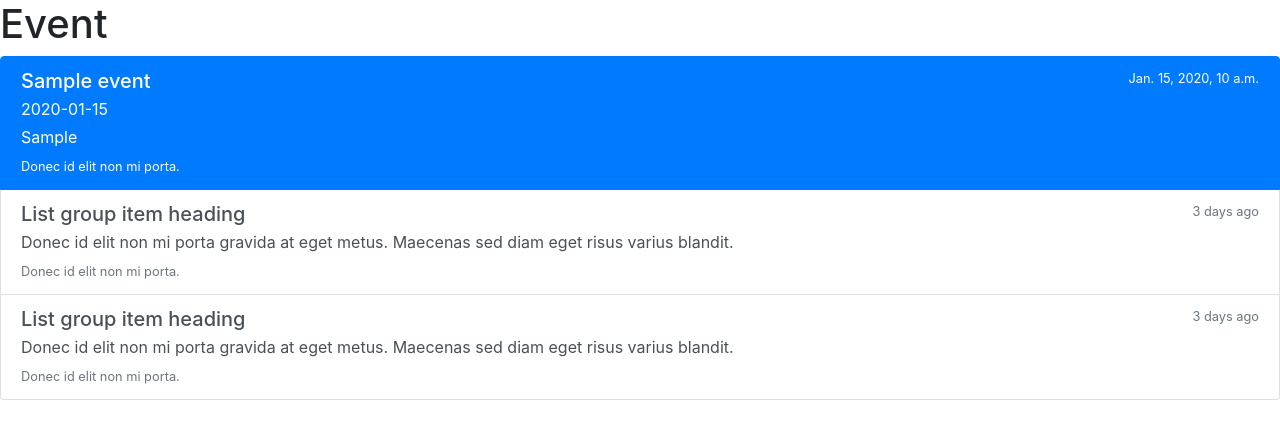
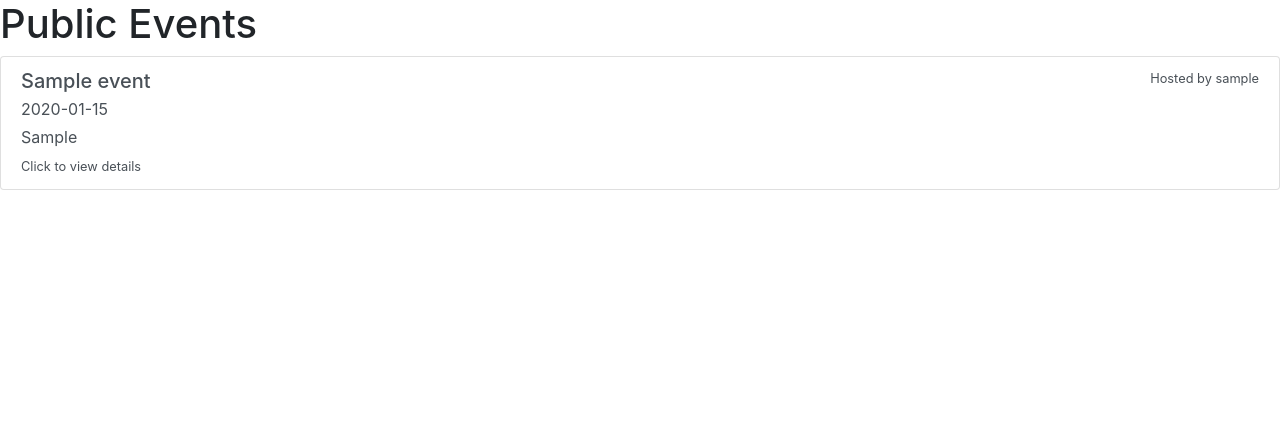
Before and after one commit to tranln025/the-event-fairy, a Django app: page /events/public/ in a window 1280 px wide. Shown: the part 56-495 px from the top of the page. Run offline with Django 3.2, Linux system fonts and the light colour scheme; tables that the repository leaves empty hold one stand-in row (values such as "Sample post"); some libraries are stand-ins or nearby versions.

Commit message:
Added views for event lists and modified event model

```diff
--- a/project_2_app/models.py
+++ b/project_2_app/models.py
@@ -73,7 +73,7 @@ class Profile(models.Model):
 
 class Event(models.Model):
     title = models.CharField(max_length=255)
-    description = models.TextField()
+    description = models.TextField(default="No description provided")
     datetime = models.CharField(max_length=100)
     location = models.CharField(max_length=100)
     address = models.CharField(max_length=255)
--- a/project_2_app/templates/event_list.html
+++ b/project_2_app/templates/event_list.html
@@ -2,33 +2,17 @@
 
 {% block content %}
 
-    <h1>{{ events.type }} Event</h1>
+    <h1>{{ type }} Events</h1>
     {% for event in events %}
         <div class="list-group">
-            <a href="#" class="list-group-item list-group-item-action flex-column align-items-start active">
+            <a href="{% url 'event_detail' event_pk=event.id %}" class="list-group-item list-group-item-action flex-column align-items-start">
                 <div class="d-flex w-100 justify-content-between">
                     <h5 class="mb-1">{{ event.title }}</h5>
-                    <small>{{ event.date_created }}</small>
+                    <small>Hosted by {{ event.creator }}</small>
                 </div>
                 <p class="mb-1">{{ event.datetime }}</p>
                 <p class="mb-1">{{ event.location }}</p>
-                <small>Donec id elit non mi porta.</small>
-            </a>
-            <a href="#" class="list-group-item list-group-item-action flex-column align-items-start">
-                <div class="d-flex w-100 justify-content-between">
-                    <h5 class="mb-1">List group item heading</h5>
-                    <small class="text-muted">3 days ago</small>
-                </div>
-                <p class="mb-1">Donec id elit non mi porta gravida at eget metus. Maecenas sed diam eget risus varius blandit.</p>
-                <small class="text-muted">Donec id elit non mi porta.</small>
-            </a>
-            <a href="#" class="list-group-item list-group-item-action flex-column align-items-start">
-                <div class="d-flex w-100 justify-content-between">
-                    <h5 class="mb-1">List group item heading</h5>
-                    <small class="text-muted">3 days ago</small>
-                </div>
-                <p class="mb-1">Donec id elit non mi porta gravida at eget metus. Maecenas sed diam eget risus varius blandit.</p>
-                <small class="text-muted">Donec id elit non mi porta.</small>
+                <small>Click to view details</small>
             </a>
         </div>
     {% endfor %}
--- a/project_2_app/templates/home.html
+++ b/project_2_app/templates/home.html
@@ -3,6 +3,8 @@
 {% block content %}
 
 <h1>Home</h1>
-<a href="{% url 'public_list' %}"><button>Public Events</button></a>
+<a href="{% url 'public_list' %}"><button>Browse Public Events</button></a>
+<a href="{% url 'private_list' %}"><button>Browse Private Events</button></a>
+<a href="{% url 'event_create' %}"><button>Create an Event</button></a>
 
 {% endblock %}
--- a/project_2_app/views.py
+++ b/project_2_app/views.py
@@ -40,15 +40,15 @@ def home(request):
 
 
 def public_list(request):
-    events = Event.objects.all()
-    context = {'events': events}
+    events = Event.objects.filter(type='Public')
+    context = {'events': events, 'type': 'Public'}
     return render(request, 'event_list.html', context)
 
 
 def private_list(request):
-    events = Event.objects.all()
-    context = {'events': events}
-    return render(request, 'event_list.html')
+    events = Event.objects.filter(type='Private')
+    context = {'events': events, 'type': 'Private'}
+    return render(request, 'event_list.html', context)
 
 
 
```
Also changed, not shown: project_2_app/migrations/0005_event_description.py (added), project_2_app/migrations/0006_auto_20191107_2236.py (added).
